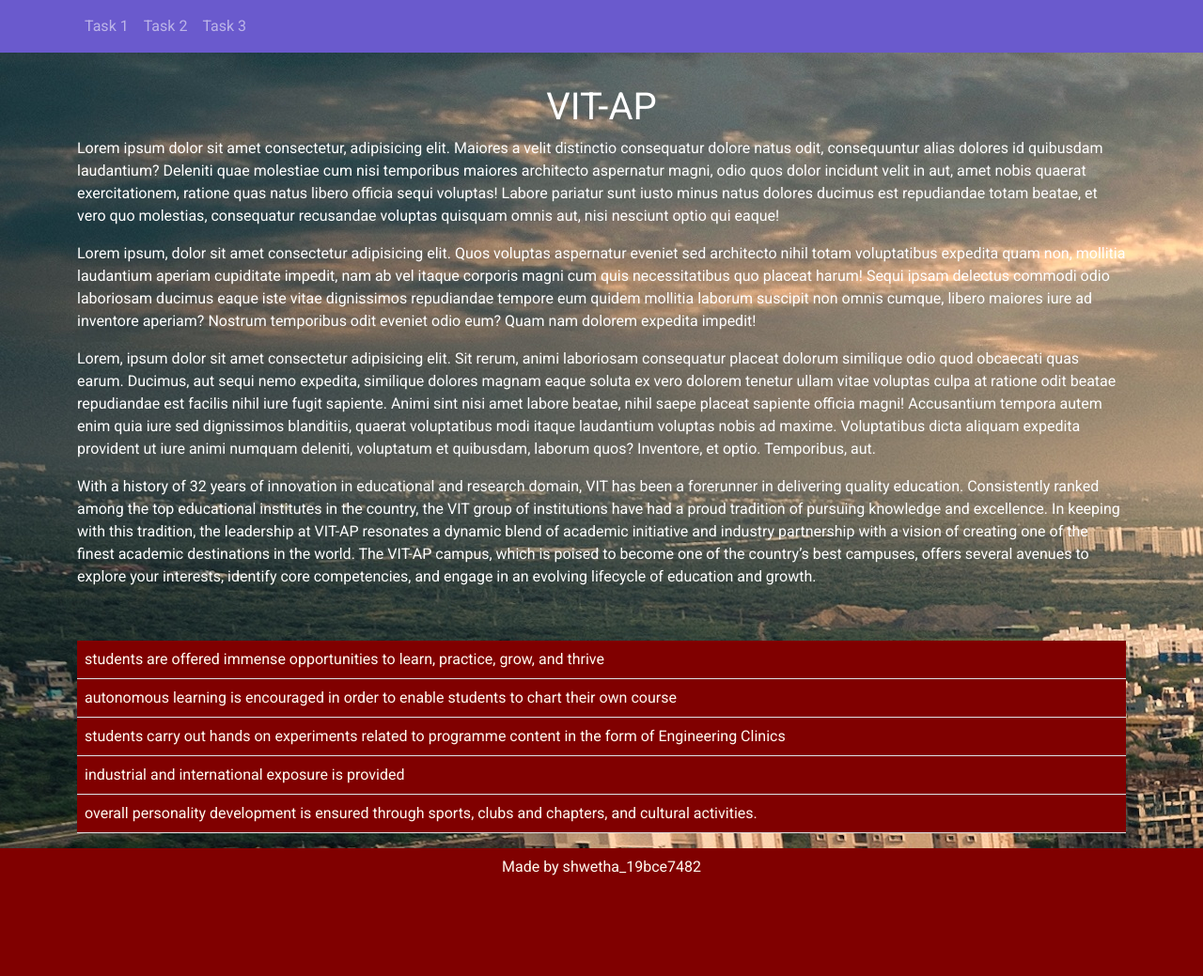
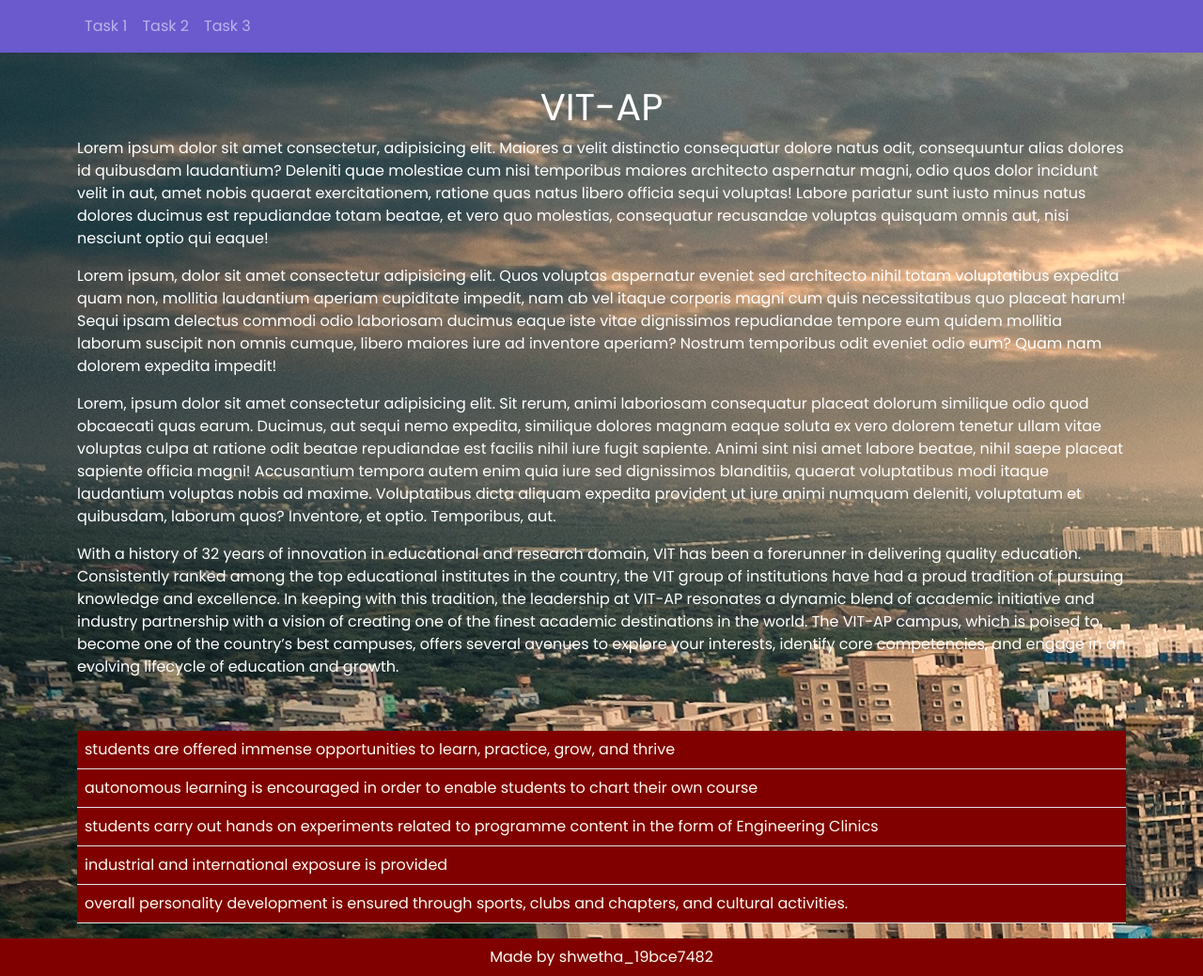
Before and after one commit to WSoC-VITAP/WSoC2101-TestRepo, a Django app: page / in a window 1280 px wide. Shown: the whole page at 94% size. Before the commit the page ends 932 px from the top, so only its background shows below. Run offline with Django 3.2, Linux system fonts and the light colour scheme.

Commit message:
changed font style and added comments

```diff
--- a/home/homepage/static/homepage/styles/carouselpage.css
+++ b/home/homepage/static/homepage/styles/carouselpage.css
@@ -1,7 +1,8 @@
-@import url('https://fonts.googleapis.com/css2?family=Roboto:wght@400&display=swap');
+@import url('https://fonts.googleapis.com/css2?family=Poppins&display=swap');
 
+/* general */
 body {
-   font-family: 'Roboto', sans-serif;
+   font-family: 'Poppins', sans-serif;
    margin: 0 auto;
    overflow-x: hidden;
    padding-top: 5%;
@@ -10,6 +11,7 @@
    align-items: center;
 }
 
+/* carousel */
 #carouselItem .carousel-inner .carousel-item img {
    width: 450px;
    height: 450px;
--- a/home/homepage/static/homepage/styles/profilepage.css
+++ b/home/homepage/static/homepage/styles/profilepage.css
@@ -1,4 +1,4 @@
-@import url('https://fonts.googleapis.com/css2?family=Roboto:wght@400&display=swap');
+@import url('https://fonts.googleapis.com/css2?family=Poppins&display=swap');
 
 /* css variables */
 :root {
@@ -6,8 +6,9 @@
    --clr-white: #fffaf0;
 }
 
+/* general */
 body {
-   font-family: 'Roboto', sans-serif;
+   font-family: 'Poppins', sans-serif;
    background-image: url('../images/college_image.jpeg');
    margin: 0 auto;
    padding-top: 50px;
@@ -19,6 +20,12 @@
    text-align: center;
 }
 
+.row-content {
+   padding: 40px 0px;
+   min-height: 400px;
+}
+
+/* table */
 .table {
    background-color: var(--clr-red);
    color: var(--clr-white);
@@ -29,11 +36,7 @@
    background-color: var(--clr-white);
 }
 
-.row-content {
-   padding: 40px 0px;
-   min-height: 400px;
-}
-
+/* footer */
 footer {
    position: absolute;
    background-color: var(--clr-red);
```
Also changed, not shown: home/homepage/static/homepage/styles/loginpage.css (+19 -2 lines).
